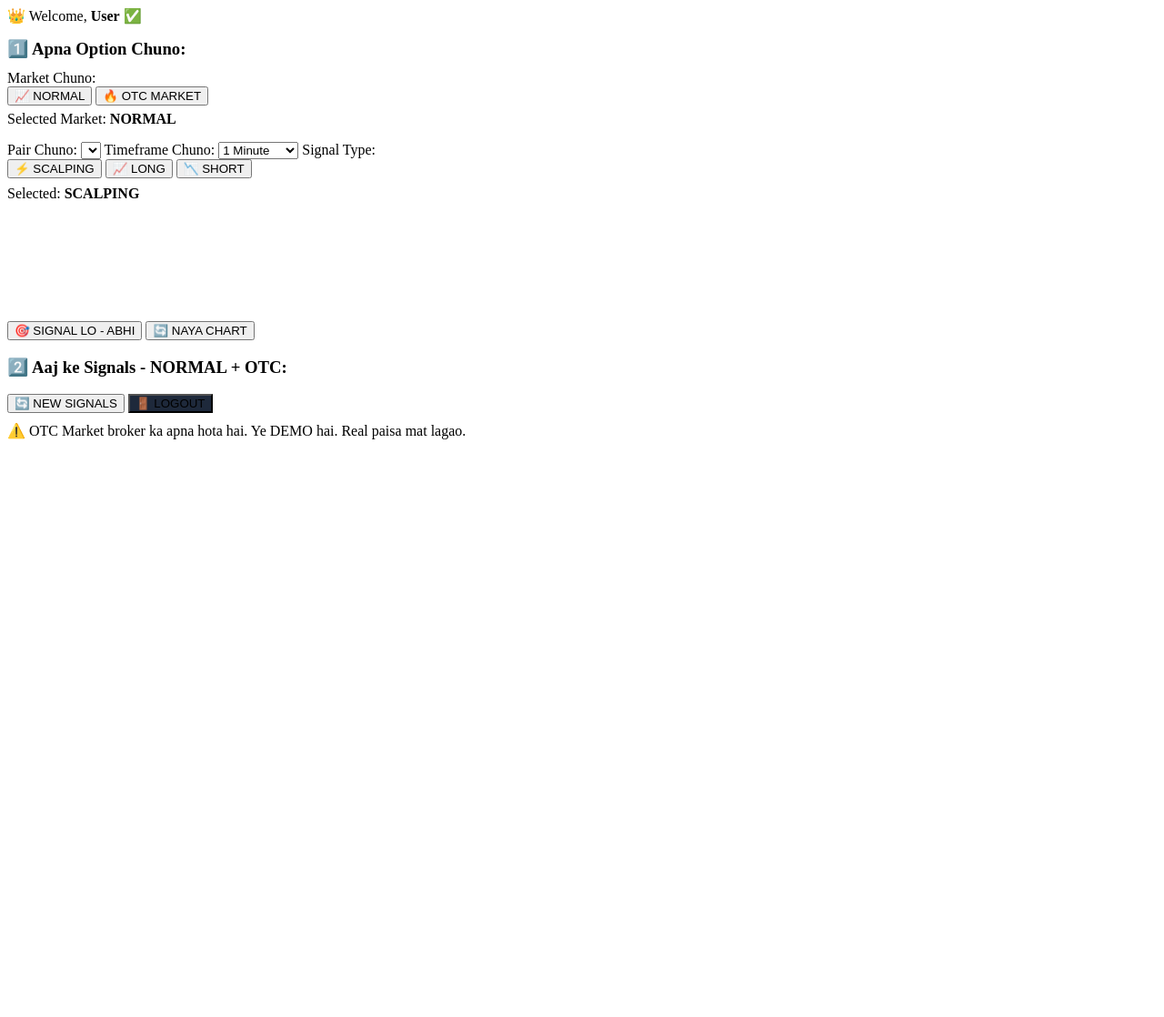
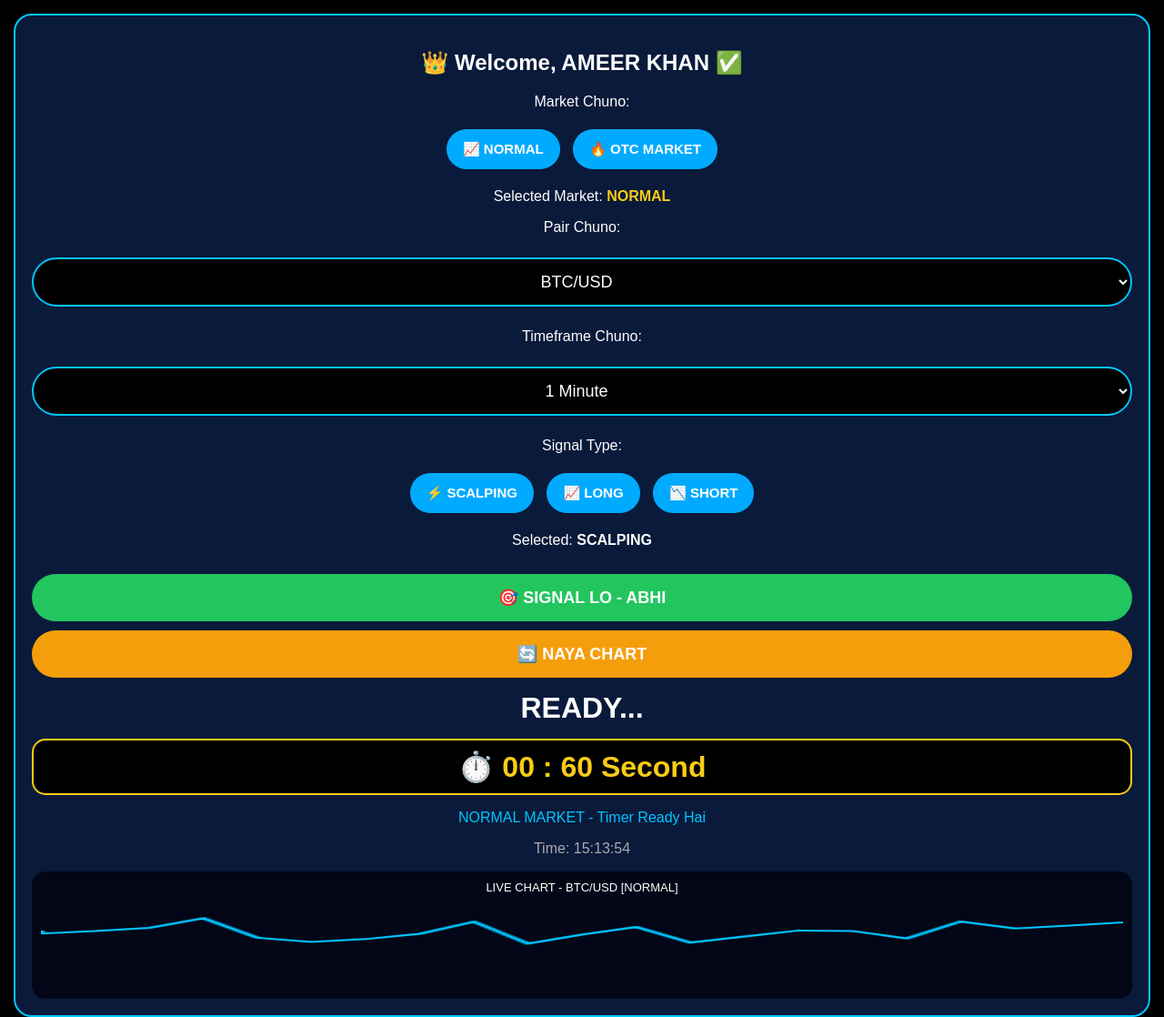
Before and after one commit to khansaaab170000-hue/khansaaab170000-hue.github.io, a plain HTML site: page index.html in a window 1280 px wide. Shown: the whole page at 91% size. Before the commit the page ends 800 px from the top, so only its background shows below. Drawn offline with Linux system fonts and the light colour scheme.

Commit message:
Refactor HTML structure and styles in index.html

```diff
--- a/index.html
+++ b/index.html
@@ -1,87 +1,116 @@
-<div id="dash">
-<div class="box" style="text-align:left">
-<p>👑 Welcome, <b id="userName">User</b> ✅</p>
-<h3 style="margin:12px 0">1️⃣ Apna Option Chuno:</h3>
-<label class="small">Market Chuno:</label>
-<div class="opt">
-<button id="btnNormal" class="active" onclick="setMarket('NORMAL')">📈 NORMAL</button>
-<button id="btnOTC" onclick="setMarket('OTC')">🔥 OTC MARKET</button>
-</div>
-<p class="small" style="margin-top:6px">Selected Market: <b id="showMarket">NORMAL</b> <span id="otcNote"></span></p>
-<label class="small">Pair Chuno:</label>
-<select id="pair"></select>
-<label class="small">Timeframe Chuno:</label>
-<select id="tf"><option>1 Minute</option><option>5 Minutes</option><option>15 Minutes</option><option>1 Hour</option></select>
-<label class="small">Signal Type:</label>
-<div class="opt">
-<button onclick="setType(this,'SCALPING')">⚡ SCALPING</button>
-<button onclick="setType(this,'LONG')">📈 LONG</button>
-<button onclick="setType(this,'SHORT')">📉 SHORT</button>
-</div>
-<p class="small" style="margin-top:8px">Selected: <b id="showType">SCALPING</b></p>
+<!DOCTYPE html>
+<html>
+<head>
+<meta name="viewport" content="width=device-width, initial-scale=1">
+<title>Ameer Khan AI BOT PRO</title>
+<style>
+body{background:#000;color:#fff;font-family:sans-serif;padding:15px;margin:0;text-align:center}
+.box{background:#0a1a3a;padding:18px;border-radius:20px;border:2px solid #00c6ff}
+.btn{border:none;padding:13px 18px;border-radius:30px;color:#fff;font-weight:bold;font-size:15px;margin:5px}
+.blue{background:#00aaff}
+.green{background:#22c55e;width:100%;padding:15px;font-size:18px;margin-top:12px;border:none;border-radius:30px;color:#fff;font-weight:bold}
+.orange{background:#f59e0b;width:100%;padding:15px;font-size:18px;margin-top:10px;border:none;border-radius:30px;color:#fff;font-weight:bold}
+select{width:100%;padding:14px;border-radius:30px;background:#000;color:#fff;border:2px solid #00c6ff;font-size:18px;text-align:center;margin:8px 0}
+.signal{font-size:32px;font-weight:bold;margin:15px}
+.timer{font-size:32px;color:#facc15;font-weight:bold;background:#000;padding:10px;border-radius:15px;border:2px solid #facc15}
+.chart{background:#020617;border-radius:15px;padding:10px;margin-top:12px;height:120px}
+canvas{width:100%;height:80px}
+</style>
+</head>
+<body>
+<div class="box">
+<h2>👑 Welcome, AMEER KHAN ✅</h2>
+
+<p>Market Chuno:</p>
+<button class="btn blue" onclick="setMarket('NORMAL')">📈 NORMAL</button>
+<button class="btn blue" onclick="setMarket('OTC')">🔥 OTC MARKET</button>
+<p>Selected Market: <b id="mkt" style="color:#facc15">NORMAL</b></p>
+
+<p>Pair Chuno:</p>
+<select id="pair"><option>BTC/USD</option><option>EUR/USD</option><option>GBP/USD</option><option>USD/JPY</option></select>
+
+<p>Timeframe Chuno:</p>
+<select id="tf"><option>1 Minute</option><option>2 Minute</option><option>5 Minute</option></select>
+
+<p>Signal Type:</p>
+<button class="btn blue" onclick="setType('SCALPING')">⚡ SCALPING</button>
+<button class="btn blue" onclick="setType('LONG')">📈 LONG</button>
+<button class="btn blue" onclick="setType('SHORT')">📉 SHORT</button>
+<p>Selected: <b id="stype">SCALPING</b></p>
+
 <button class="green" onclick="getSignal()">🎯 SIGNAL LO - ABHI</button>
 <button class="orange" onclick="newChart()">🔄 NAYA CHART</button>
-<canvas id="chart" width="380" height="130"></canvas>
-<div id="result"></div>
+
+<div class="signal" id="sig">READY...</div>
+
+<!-- YAHAN SECOND LAGA DIYA - NORMAL + OTC DONO KE LIYE -->
+<div class="timer" id="timer">⏱️ 00 : 60 Second</div>
+<p id="marketTimer" style="color:#00c6ff">NORMAL MARKET - Timer Ready Hai</p>
+<p id="liveTime" style="color:#aaa">Time: --:--:--</p>
+
+<div class="chart">
+<p style="margin:0;font-size:13px">LIVE CHART - <span id="chartPair">BTC/USD</span> [<span id="chartMkt">NORMAL</span>]</p>
+<canvas id="c"></canvas>
 </div>
-<div class="box">
-<h3 style="text-align:left">2️⃣ Aaj ke Signals - <span id="sigTitle">NORMAL + OTC</span>:</h3>
-<div id="signals"></div>
-<button onclick="loadSignals()">🔄 NEW SIGNALS</button>
-<button onclick="location.reload()" style="background:#1e293b">🚪 LOGOUT</button>
-<p class="small" style="margin-top:10px">⚠️ OTC Market broker ka apna hota hai. Ye DEMO hai. Real paisa mat lagao.</p>
-</div>
+
 </div>
 
 <script>
 let type="SCALPING", market="NORMAL";
-let normalPairs=["BTC/USD","EUR/USD","GBP/USD","GOLD","USD/JPY","ETH/USD"];
-let otcPairs=["EUR/USD OTC","GBP/USD OTC","USD/JPY OTC","AUD/USD OTC","EUR/GBP OTC","USD/CAD OTC","NZD/USD OTC","EUR/JPY OTC"];
-
-// License yahan chupaya hua hai - koi dekh nahi payega
-// Tumhare 3 license isme hain, code me nazar nahi ayenge
-let validKeys = ["QU1FRVItNTY1Ng==","QU1FRVItMTExMQ==","QU1FRVItMjIyMg=="].map(k=>atob(k));
+let sec=60, interval;
 
 function setMarket(m){
-market=m; document.getElementById('showMarket').innerText=m;
-document.getElementById('btnNormal').classList.toggle('active',m==='NORMAL');
-document.getElementById('btnOTC').classList.toggle('active',m==='OTC');
-document.getElementById('otcNote').innerHTML = m==='OTC' ? '<span class="otcBadge">OTC LIVE</span>' : '';
-document.getElementById('sigTitle').innerText=m;
-let sel=document.getElementById('pair'); sel.innerHTML="";
-let list = m==='NORMAL' ? normalPairs : otcPairs;
-list.forEach(p=>{let o=document.createElement('option'); o.text=p; sel.add(o);});
-newChart(); loadSignals();
+  market=m;
+  document.getElementById("mkt").innerHTML=m;
+  document.getElementById("chartMkt").innerHTML=m;
+  document.getElementById("marketTimer").innerHTML=m+" MARKET - Timer Ready Hai";
+  // Market badalte hi second phir se 60 kar do
+  clearInterval(interval);
+  sec=60;
+  document.getElementById("timer").innerHTML="⏱️ 00 : 60 Second";
 }
-function setType(el,t){type=t; document.getElementById('showType').innerText=t; document.querySelectorAll('.opt button').forEach(b=>{if(b.innerText.includes('SCALPING')||b.innerText.includes('LONG')||b.innerText.includes('SHORT')) b.classList.remove('active')}); el.classList.add('active');}
-function check(){
-let k=document.getElementById('key').value.toUpperCase().trim();
-if(validKeys.includes(k)){
-document.getElementById('login').style.display='none';
-document.getElementById('dash').style.display='block';
-document.getElementById('userName').innerText = k;
-setMarket('NORMAL');
-} else {
-let m=document.getElementById('msg');m.innerText="❌ Galat License! Admin se license lo.";m.style.color="red";
+
+function setType(t){ type=t; document.getElementById("stype").innerHTML=t; }
+
+function getSignal(){
+  let s = ["🟢 LONG - UP LAGAO","🔴 SHORT - DOWN LAGAO"];
+  let r = Math.floor(Math.random()*2);
+  document.getElementById("sig").innerHTML = s[r] + " | " + type + " | " + market;
+
+  // SECOND WALA TIMER - NORMAL + OTC DONO MEIN CHALEGA
+  clearInterval(interval);
+  sec=60;
+  interval=setInterval(()=>{
+    sec--;
+    document.getElementById("timer").innerHTML = "⏱️ 00 : " + (sec<10?"0"+sec:sec) + " Second";
+    document.getElementById("marketTimer").innerHTML = market + " MARKET - " + sec + " Second Baaki Hai";
+    if(sec<=0){
+      clearInterval(interval);
+      document.getElementById("timer").innerHTML="⏱️ TIME KHATAM - NAYA SIGNAL LO";
+    }
+  },1000);
 }
+
+function newChart(){
+  draw();
+  document.getElementById("chartPair").innerHTML=document.getElementById("pair").value;
 }
-function newChart(){
-let c=document.getElementById('chart'),x=c.getContext('2d');x.clearRect(0,0,380,130);x.strokeStyle= market==='OTC' ? "#f59e0b" : "#38bdf8";x.lineWidth=3;x.beginPath();let y=80;x.moveTo(0,y);
-for(let i=0;i<380;i+=20){y=y+(Math.random()*30-15);x.lineTo(i,y);}x.stroke();x.fillStyle="#fff";x.font="bold 12px Arial";x.fillText("DEMO CHART - "+document.getElementById('pair').value+" ["+market+"]",10,20);
+
+function draw(){
+  let cv=document.getElementById("c"), ctx=cv.getContext("2d");
+  cv.width=300; cv.height=80;
+  ctx.clearRect(0,0,300,80);
+  ctx.strokeStyle="#00c6ff"; ctx.lineWidth=2; ctx.beginPath();
+  let y=40; ctx.moveTo(0,y);
+  for(let x=0;x<=300;x+=15){ y=40+Math.random()*30-15; ctx.lineTo(x,y); }
+  ctx.stroke();
 }
-function getSignal(){
-let p=document.getElementById('pair').value, tf=document.getElementById('tf').value;
-let sig=Math.random()>0.5?"UP ⬆️ CALL":"DOWN ⬇️ PUT";
-let col=sig.includes("UP")?"green":"red";
-let conf=65+Math.floor(Math.random()*30);
-document.getElementById('result').innerHTML=`<div class="card"><div><b>${p}</b> ${market==='OTC'?'<span class="otcBadge">OTC</span>':''}<br><span class="small">${type} • ${tf} • ${market} • Demo</span></div><div style="text-align:right"><span class="${col}">${sig}</span><br><span class="small">Confidence: ${conf}%</span></div></div>`;
-newChart();
-}
-function loadSignals(){
-let list = market==='NORMAL' ? normalPairs.slice(0,5) : otcPairs.slice(0,5);
-let h=""; list.forEach(p=>{let up=Math.random()>0.5; h+=`<div class="card"><div><b>${p}</b><br><span class="small">Demo • Confidence ${60+Math.floor(Math.random()*30)}% • ${market}</span></div><div><span class="${up?'green':'red'}">${up?'UP ⬆️':'DOWN ⬇️'}</span></div></div>`;});
-document.getElementById('signals').innerHTML=h;
-}
+draw();
+
+setInterval(()=>{
+  let d=new Date();
+  document.getElementById("liveTime").innerHTML="Time: "+d.getHours()+":"+d.getMinutes()+":"+d.getSeconds();
+},1000);
 </script>
 </body>
 </html>
```
